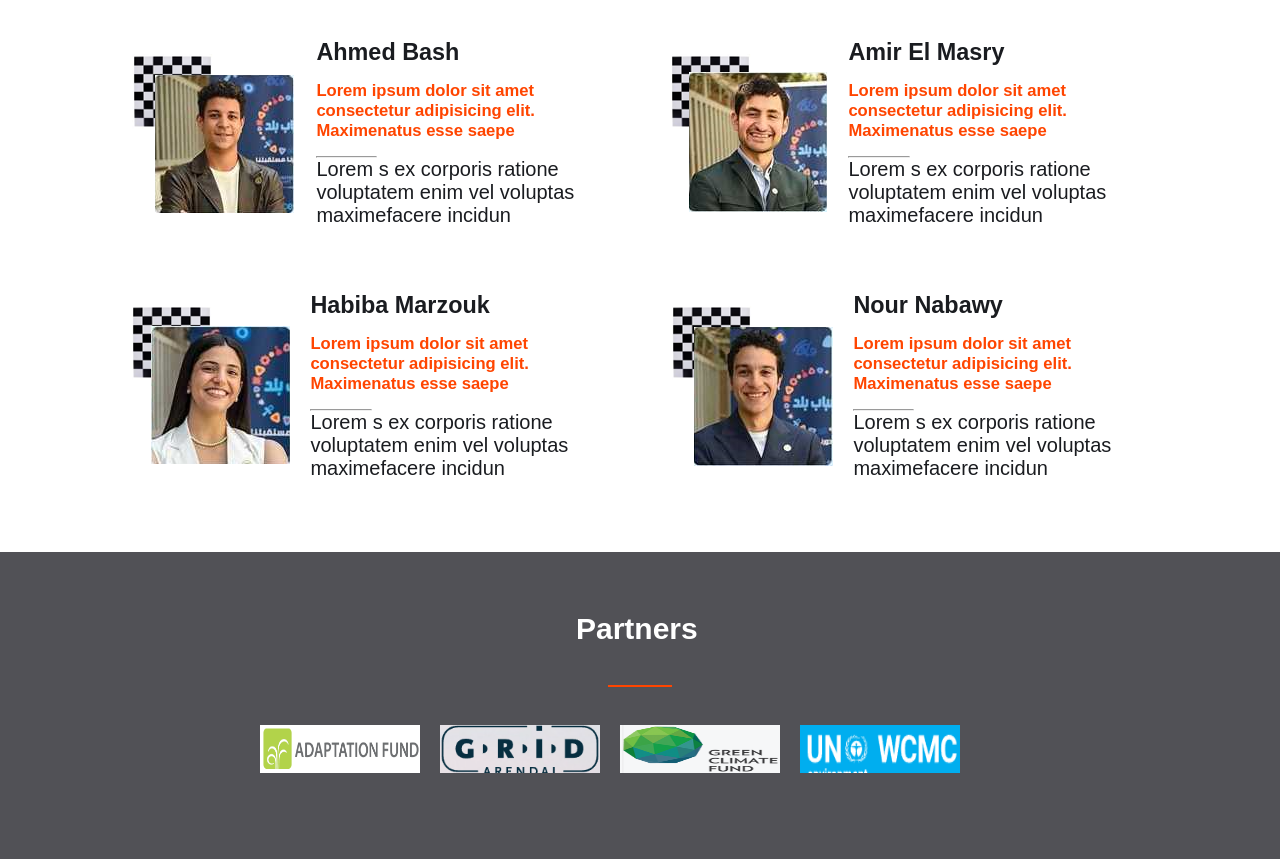
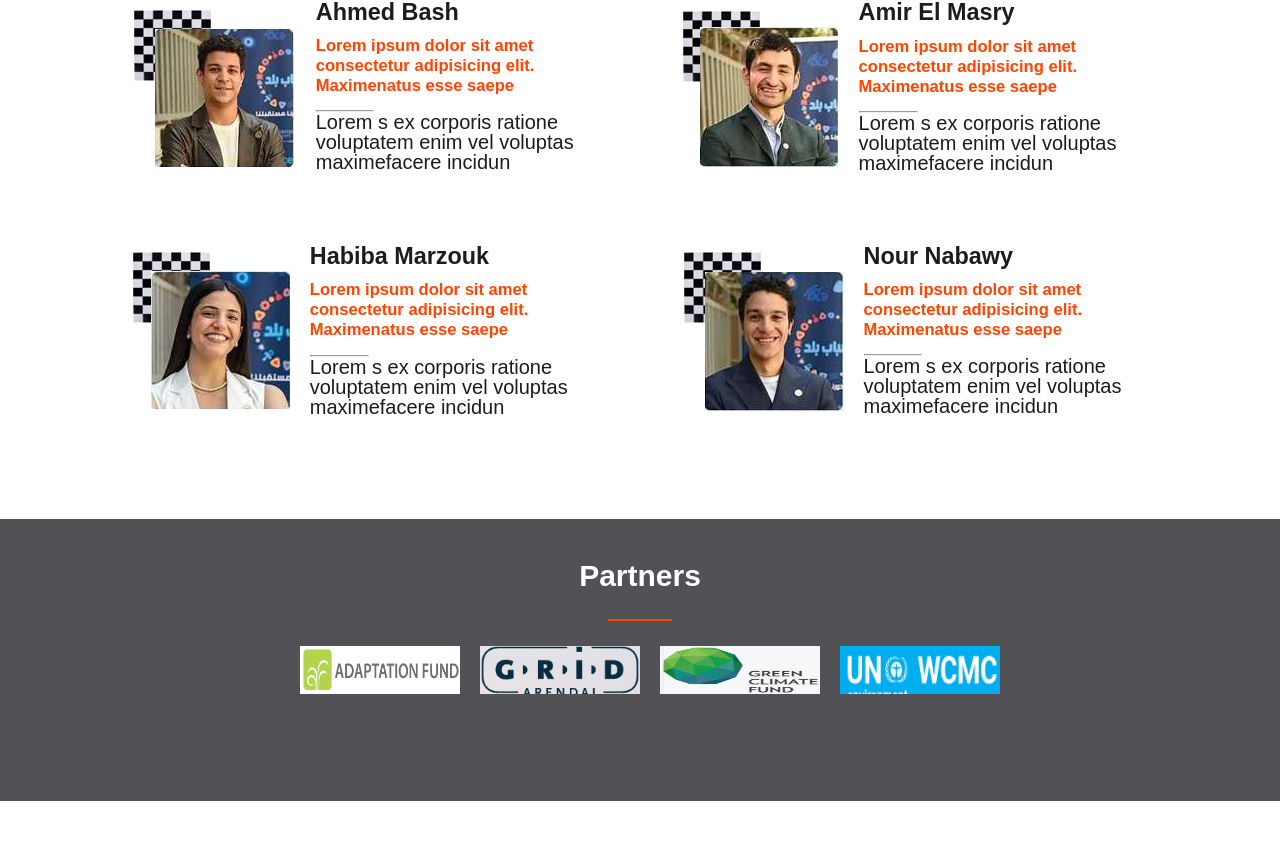
Before and after one commit to AbdelazizSoliman/Microverse-first-capstone-project, a website: page index.html in a window 1280 px wide. Shown: the part 1816-2675 px from the top of the page. Drawn offline with Linux system fonts and the light colour scheme.

Commit message:
Finish home page for dsktop and mobile

```diff
--- a/index.html
+++ b/index.html
@@ -1,20 +1,20 @@
 <!DOCTYPE html>
 <html lang="en">
   <head>
-    <meta charset="UTF-8">
-    <meta http-equiv="X-UA-Compatible" content="IE=edge">
-    <meta name="viewport" content="width=device-width, initial-scale=1.0">
-    <link rel="stylesheet" href="styles.css">
+    <meta charset="UTF-8" />
+    <meta http-equiv="X-UA-Compatible" content="IE=edge" />
+    <meta name="viewport" content="width=device-width, initial-scale=1.0" />
+    <link rel="stylesheet" href="styles.css" />
     <title>United Nations Climate Change</title>
   </head>
   <body>
     <header id="header">
       <ul class="media-about-header">
         <li>
-            <a href="#"><img src="./img/facebook.png" alt="facebook logo"/></a>
+          <a href="#"><img src="./img/facebook.png" alt="facebook logo" /></a>
         </li>
         <li>
-            <a href="#"><img src="./img/twitter.png" alt="twitter logo"/></a>
+          <a href="#"><img src="./img/twitter.png" alt="twitter logo" /></a>
         </li>
         <li class="header1-text">English</li>
         <li class="header1-text">My Page</li>
@@ -31,7 +31,7 @@
         </div>
         <div class="nav-links">
           <li class="nav-link home-style"><a href="#home">Home</a></li>
-            <li class="nav-link"> <a href="#about">About</a></li>
+          <li class="nav-link"><a href="#about">About</a></li>
           <li class="nav-link"><a href="#program">Program</a></li>
           <li class="nav-link"><a href="#sponser">Sponser</a></li>
           <li><a href="#" class="red-border">UN climate change </a></li>
@@ -45,14 +45,17 @@
     </header>
     <section class="home" id="home">
       <div class="home-converence">
-            <h3 class="home-text">Sharm el-Sheikh Climate Change Conference - November 2022</h3>
+        <h3 class="home-text">
+          Sharm el-Sheikh Climate Change Conference - November 2022
+        </h3>
         <h1 class="home-quez">
           What did COP 27 achieve and what needs to happen next?
         </h1>
         <p class="home-achieve">
-              Establishing a dedicated fund for loss and damage,
-              Maintaining a clear intention to keep 1.5°C within reach, Holding businesses and institutions to account,
-              Mobilizing more financial support for developing countries, and Making the pivot toward implementation.
+          Establishing a dedicated fund for loss and damage, Maintaining a clear
+          intention to keep 1.5°C within reach, Holding businesses and
+          institutions to account, Mobilizing more financial support for
+          developing countries, and Making the pivot toward implementation.
         </p>
         <h2 class="date">6 Nov - 20 Nov 2022</h2>
         <p class="address">@ UN Climate Change</p>
@@ -103,32 +106,44 @@
           </p>
         </div>
       </div>
-              <a href="https://unfccc.int/cop27#attend" class="button" target="_blank">Join Climate Change Conference</a>
+      <a href="https://unfccc.int/cop27#attend" class="button" target="_blank"
+        >Join Climate Change Conference</a
+      >
     </section>
-<div>
-          <h2 class="spk-title">Featured Speakers</h2>
+    <div class="featured-spk">
+      <h2>Featured Speakers</h2>
       <hr class="short-hr" />
-          <section class="speakers">
-
-          </section>
+      <section class="speakers"></section>
 
       <section id="sponser" class="sponsor">
         <h2 class="sponsers-text">Partners</h2>
         <hr class="short-hr" />
         <ul class="sponsers">
           <li class="sponsors-companies">
-                    <img class="company-img" src="./img/adavaton-fund.png" alt="adaptation fund">
+            <img
+              class="company-img"
+              src="./img/adavaton-fund.png"
+              alt="adaptation fund"
+            />
           </li>
 
           <li class="sponsors-companies">
-                    <img class="company-img" src="./img/grid.png" alt="grid arendal">
+            <img class="company-img" src="./img/grid.png" alt="grid arendal" />
           </li>
 
           <li class="sponsors-companies">
-                    <img class="company-img" src="./img/grren-climate.png" alt="green-climate">
+            <img
+              class="company-img"
+              src="./img/grren-climate.png"
+              alt="green-climate"
+            />
           </li>
           <li class="sponsors-companies">
-                    <img class="company-img" src="./img/w-con- monitor.png" alt="world conversation monitoring" />
+            <img
+              class="company-img"
+              src="./img/w-con- monitor.png"
+              alt="world conversation monitoring"
+            />
           </li>
         </ul>
       </section>
@@ -136,8 +151,8 @@
     <footer class="footer about-footer">
       <img class="logo-img" src="./img/logo.png" alt="logo image" />
       <p class="contact">
-              Sharm el-Sheikh Climate Change Conference - November 2022
-              @all rights reseved
+        Sharm el-Sheikh Climate Change Conference - November 2022 @all rights
+        reseved
       </p>
     </footer>
 
--- a/main.js
+++ b/main.js
@@ -55,9 +55,9 @@ conferenceSpeakers.forEach((member) => {
       <ul class="speaker-members">
           <li class="members">
            <img src="${member.speakerImage}" alt="">
-            <div class="">
+            <div class="spk-mem-info">
               <h3>${member.name}</h3>
-              <h5 href="#">${member.speakerInfo}</h5>
+              <h5>${member.speakerInfo}</h5>
               <hr>
               <p>${member.detailes}</p>
             </div>
@@ -65,22 +65,3 @@ conferenceSpeakers.forEach((member) => {
        </ul>
       `;
 });
-
-//   const speakerMembers = document.querySelector('.speakers');
-//   conferenceSpeakers.forEach((member, id) => {
-//     speakerMembers.innerHTML += `<section class="speaker ${member.classNm}">
-//     <div class="speaker-container ${speakerMembers} ">
-//     <img
-//     class="speaker-img"
-//     src=${speakerImage}
-//     alt="speaker's image"
-//     />
-//     <div class="speaker-des">
-//     <h3>${name}</h3>
-//     <p class="speaker-text1">${speakerInfo}</p>
-//     <hr class="line2" />
-//     <p class="speaker-text2">${detailes}</p>
-//     </div>
-//     </div>
-//     `;
-// });
--- a/styles.css
+++ b/styles.css
@@ -153,7 +153,7 @@ li a {
 .short-hr {
   border: 1px orangered solid;
   width: 5%;
-  margin: 3% auto;
+  margin: 2% auto;
 }
 
 .program {
@@ -222,22 +222,32 @@ li a {
   background-color: #1a1c20;
 }
 
-.spk-title {
-  padding: 2% 0 0 38%;
+.sponsers {
+  display: flex;
+  margin-bottom: 5rem;
+  justify-content: center;
+}
+
+.sponsors-companies {
+  display: flex;
+  flex-direction: column;
+  align-items: center;
+  margin-left: 1rem;
 }
 
 .sponsers-text {
   display: flex;
   align-items: center;
-  padding-left: 45%;
   padding-top: 3rem;
-  color: #fff;
+  color: white;
 }
 
 .speakers {
   display: grid;
   grid-template-columns: repeat(0, 1fr);
   padding: 2rem 5rem;
+  gap: 2%;
+  margin-bottom: 2rem;
 }
 
 .members {
@@ -255,6 +265,23 @@ li a {
 .members hr {
   width: 20%;
   padding-left: 20%;
+}
+
+#sponser {
+  background-color: #15151bbd;
+  margin-bottom: 5%;
+  padding-bottom: 0.5%;
+}
+
+.featured-spk h2 {
+  display: flex;
+  flex-direction: column;
+  align-items: center;
+  padding-top: 2rem;
+}
+
+.spk-mem-info {
+  line-height: 20px;
 }
 
 @media screen and (min-width: 768px) {
@@ -359,8 +386,8 @@ li a {
 
   .sponsers {
     display: flex;
-    margin-left: 12rem;
     margin-bottom: 5rem;
+    justify-content: center;
   }
 
   .sponsors-companies {
@@ -370,14 +397,10 @@ li a {
     margin-left: 1rem;
   }
 
-  .spk-title {
-    padding: 2% 0 0 38%;
-  }
-
   .sponsers-text {
     display: flex;
+    flex-direction: column;
     align-items: center;
-    padding-left: 45%;
     padding-top: 3rem;
     color: #fff;
   }
@@ -404,4 +427,11 @@ li a {
     width: 20%;
     padding-left: 20%;
   }
+
+  .featured-spk h2 {
+    display: flex;
+    flex-direction: column;
+    align-items: center;
+    padding-top: 2rem;
+  }
 }
```
Lines whose indentation alone changed are shown as unchanged.
